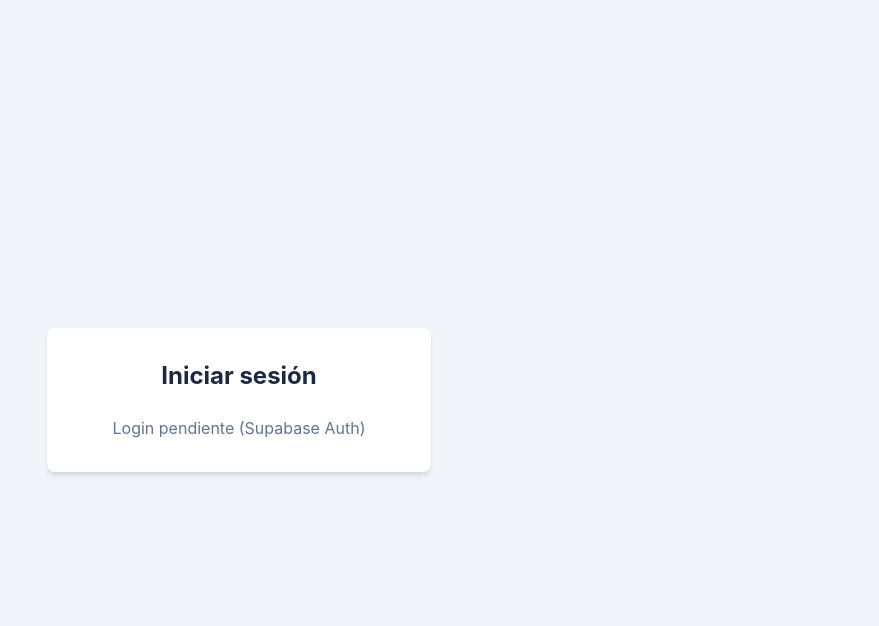
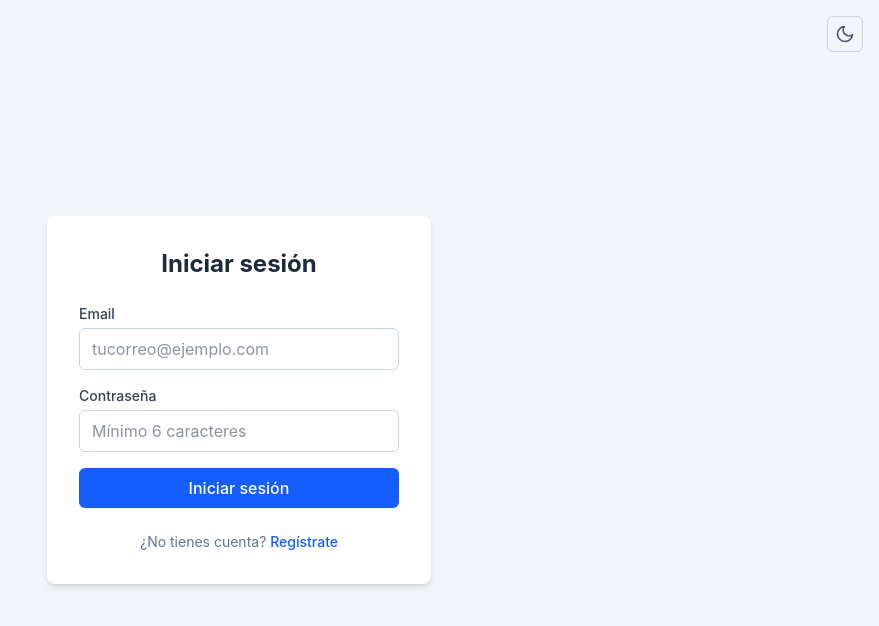
Before and after one commit to AGBR121/Trello-clone, a React (Vite) app: page / in a window 1280 px wide. Shown: the top 626 px of the page, without its empty margins (401-1280 px from the left). Built offline with nearby package versions, Linux system fonts and the light colour scheme; no server answers.

Commit message:
login e inicio implementacion modo oscuro

```diff
--- /dev/null
+++ b/specs/002-Dark-mode/Spec.md
@@ -0,0 +1,39 @@
+# Spec 002: Modo oscuro
+
+## Estado
+Borrador
+
+## Contexto
+La app debe soportar tema claro/oscuro de forma global, controlable por el
+usuario (no solo `prefers-color-scheme` del sistema), y persistente entre
+sesiones.
+
+## Qué queremos (user stories)
+
+1. **Como usuario**, quiero poder alternar entre modo claro y oscuro con un
+   botón visible en la interfaz.
+2. **Como usuario**, quiero que mi preferencia se recuerde la próxima vez
+   que entre a la app (persistencia en `localStorage`).
+3. **Como usuario nuevo** (sin preferencia guardada), quiero que la app
+   respete el tema de mi sistema operativo por defecto.
+4. **Como usuario**, quiero que todas las pantallas (login, dashboard,
+   tablero) se vean bien en ambos modos, sin contrastes rotos.
+
+## Fuera de alcance para esta spec
+- Temas personalizados más allá de claro/oscuro (ej. temas de color).
+- Sincronizar la preferencia entre dispositivos vía Supabase (se queda en
+  `localStorage` local por ahora).
+
+## Criterios de aceptación
+
+- [ ] Existe un botón/toggle de tema accesible desde cualquier pantalla.
+- [ ] El tema elegido persiste tras recargar la página.
+- [ ] Sin preferencia guardada, se usa `prefers-color-scheme` del sistema.
+- [ ] Login, Dashboard y BoardView tienen estilos `dark:` completos, sin
+      texto ilegible o fondos que rompan el contraste.
+
+## Decisión técnica
+Tailwind v4 usa `prefers-color-scheme` por defecto para `dark:`. Para
+permitir un toggle manual controlado por el usuario, se define un
+custom variant basado en clase (`.dark` en `<html>`), y un hook
+`useTheme` que la controla y persiste en `localStorage`.
--- /dev/null
+++ b/specs/002-Dark-mode/Tasks.md
@@ -0,0 +1,14 @@
+# Tasks 002: Modo oscuro
+
+- [x] T1 — Habilitar custom variant `dark` basado en clase en
+      `src/index.css`.
+- [x] T2 — Crear `src/hooks/useTheme.js` (estado, persistencia en
+      localStorage, detección de preferencia del sistema).
+- [x] T3 — Crear `src/components/ThemeToggle.jsx`.
+- [x] T4 — Aplicar `dark:` a `src/pages/Login.jsx` + agregar `ThemeToggle`.
+- [ ] T5 — Aplicar `dark:` a `src/pages/Dashboard.jsx` + agregar
+      `ThemeToggle` (pendiente hasta implementar T5 de la spec 001).
+- [ ] T6 — Aplicar `dark:` a `src/pages/BoardView.jsx` + agregar
+      `ThemeToggle`.
+- [ ] T7 — Probar: toggle persiste tras F5, respeta preferencia del
+      sistema en primera visita, sin contrastes rotos en ninguna pantalla.
--- /dev/null
+++ b/src/components/ThemeToggle.jsx
@@ -0,0 +1,30 @@
+import { useTheme } from '../hooks/useTheme'
+
+function ThemeToggle() {
+  const { theme, toggleTheme } = useTheme()
+  const isDark = theme === 'dark'
+
+  return (
+    <button
+      type="button"
+      onClick={toggleTheme}
+      aria-label={isDark ? 'Cambiar a modo claro' : 'Cambiar a modo oscuro'}
+      className="inline-flex items-center justify-center w-9 h-9 rounded-md border border-slate-300 dark:border-slate-600 text-slate-600 dark:text-slate-300 hover:bg-slate-100 dark:hover:bg-slate-700 transition"
+    >
+      {isDark ? (
+        // Ícono de sol (mostrar cuando está en modo oscuro, invita a cambiar a claro)
+        <svg xmlns="http://www.w3.org/2000/svg" className="w-5 h-5" viewBox="0 0 24 24" fill="none" stroke="currentColor" strokeWidth="2" strokeLinecap="round" strokeLinejoin="round">
+          <circle cx="12" cy="12" r="4" />
+          <path d="M12 2v2M12 20v2M4.93 4.93l1.41 1.41M17.66 17.66l1.41 1.41M2 12h2M20 12h2M6.34 17.66l-1.41 1.41M19.07 4.93l-1.41 1.41" />
+        </svg>
+      ) : (
+        // Ícono de luna (mostrar cuando está en modo claro, invita a cambiar a oscuro)
+        <svg xmlns="http://www.w3.org/2000/svg" className="w-5 h-5" viewBox="0 0 24 24" fill="none" stroke="currentColor" strokeWidth="2" strokeLinecap="round" strokeLinejoin="round">
+          <path d="M21 12.79A9 9 0 1 1 11.21 3 7 7 0 0 0 21 12.79z" />
+        </svg>
+      )}
+    </button>
+  )
+}
+
+export default ThemeToggle
--- /dev/null
+++ b/src/hooks/useTheme.js
@@ -0,0 +1,32 @@
+import { useState, useEffect } from 'react'
+
+const STORAGE_KEY = 'theme'
+
+function getInitialTheme() {
+  const saved = localStorage.getItem(STORAGE_KEY)
+  if (saved === 'light' || saved === 'dark') return saved
+
+  // Sin preferencia guardada: usar la del sistema operativo.
+  const prefersDark = window.matchMedia('(prefers-color-scheme: dark)').matches
+  return prefersDark ? 'dark' : 'light'
+}
+
+export function useTheme() {
+  const [theme, setTheme] = useState(getInitialTheme)
+
+  useEffect(() => {
+    const root = document.documentElement
+    if (theme === 'dark') {
+      root.classList.add('dark')
+    } else {
+      root.classList.remove('dark')
+    }
+    localStorage.setItem(STORAGE_KEY, theme)
+  }, [theme])
+
+  function toggleTheme() {
+    setTheme((prev) => (prev === 'dark' ? 'light' : 'dark'))
+  }
+
+  return { theme, toggleTheme }
+}
--- a/src/index.css
+++ b/src/index.css
@@ -1 +1,7 @@
 @import "tailwindcss";
+
+@layer components {
+  .dark {
+    color-scheme: dark;
+  }
+}
--- a/src/pages/Login.jsx
+++ b/src/pages/Login.jsx
@@ -1,11 +1,133 @@
+import { useState } from 'react'
+import { useNavigate } from 'react-router-dom'
+import { useAuth } from '../hooks/useAuth'
+import ThemeToggle from '../components/ThemeToggle'
+
 function Login() {
+  const { signIn, signUp } = useAuth()
+  const navigate = useNavigate()
+
+  const [mode, setMode] = useState('signin')
+  const [email, setEmail] = useState('')
+  const [password, setPassword] = useState('')
+  const [error, setError] = useState(null)
+  const [infoMessage, setInfoMessage] = useState(null)
+  const [submitting, setSubmitting] = useState(false)
+
+  const isSignUp = mode === 'signup'
+
+  async function handleSubmit(e) {
+    e.preventDefault()
+    setError(null)
+    setInfoMessage(null)
+    setSubmitting(true)
+
+    const action = isSignUp ? signUp : signIn
+    const { data, error } = await action(email, password)
+
+    setSubmitting(false)
+
+    if (error) {
+      setError(error)
+      return
+    }
+
+    if (isSignUp) {
+      if (!data.session) {
+        setInfoMessage(
+          'Cuenta creada. Revisa tu email para confirmar tu cuenta antes de iniciar sesión.'
+        )
+        setMode('signin')
+        return
+      }
+    }
+
+    navigate('/dashboard')
+  }
+
+  function toggleMode() {
+    setMode(isSignUp ? 'signin' : 'signup')
+    setError(null)
+    setInfoMessage(null)
+  }
+
   return (
-    <div className="min-h-screen bg-slate-100 flex items-center justify-center">
-      <div className="bg-white p-8 rounded-lg shadow-md w-full max-w-sm">
-        <h1 className="text-2xl font-bold text-slate-800 mb-6 text-center">
-          Iniciar sesión
+    <div className="min-h-screen bg-slate-100 dark:bg-slate-900 flex items-center justify-center px-4 relative transition-colors">
+      <div className="absolute top-4 right-4">
+        <ThemeToggle />
+      </div>
+      <div className="bg-white dark:bg-slate-800 p-8 rounded-lg shadow-md dark:shadow-none dark:border dark:border-slate-700 w-full max-w-sm transition-colors">
+        <h1 className="text-2xl font-bold text-slate-800 dark:text-slate-100 mb-6 text-center">
+          {isSignUp ? 'Crear cuenta' : 'Iniciar sesión'}
         </h1>
-        <p className="text-slate-500 text-center">Login pendiente (Supabase Auth)</p>
+
+        <form onSubmit={handleSubmit} className="space-y-4">
+          <div>
+            <label htmlFor="email" className="block text-sm font-medium text-slate-700 dark:text-slate-300 mb-1">
+              Email
+            </label>
+            <input
+              id="email"
+              type="email"
+              required
+              value={email}
+              onChange={(e) => setEmail(e.target.value)}
+              className="w-full border border-slate-300 dark:border-slate-600 rounded-md px-3 py-2 text-slate-800 dark:text-slate-100 dark:bg-slate-900 focus:outline-none focus:ring-2 focus:ring-blue-500"
+              placeholder="tucorreo@ejemplo.com"
+            />
+          </div>
+
+          <div>
+            <label htmlFor="password" className="block text-sm font-medium text-slate-700 dark:text-slate-300 mb-1">
+              Contraseña
+            </label>
+            <input
+              id="password"
+              type="password"
+              required
+              minLength={6}
+              value={password}
+              onChange={(e) => setPassword(e.target.value)}
+              className="w-full border border-slate-300 dark:border-slate-600 rounded-md px-3 py-2 text-slate-800 dark:text-slate-100 dark:bg-slate-900 focus:outline-none focus:ring-2 focus:ring-blue-500"
+              placeholder="Mínimo 6 caracteres"
+            />
+          </div>
+
+          {error && (
+            <p className="text-sm text-red-600 dark:text-red-400 bg-red-50 dark:bg-red-950 border border-red-200 dark:border-red-800 rounded-md px-3 py-2">
+              {error}
+            </p>
+          )}
+
+          {infoMessage && (
+            <p className="text-sm text-green-700 dark:text-green-400 bg-green-50 dark:bg-green-950 border border-green-200 dark:border-green-800 rounded-md px-3 py-2">
+              {infoMessage}
+            </p>
+          )}
+
+          <button
+            type="submit"
+            disabled={submitting}
+            className="w-full bg-blue-600 text-white font-medium py-2 rounded-md hover:bg-blue-700 disabled:opacity-50 disabled:cursor-not-allowed transition"
+          >
+            {submitting
+              ? 'Procesando...'
+              : isSignUp
+              ? 'Registrarme'
+              : 'Iniciar sesión'}
+          </button>
+        </form>
+
+        <p className="text-sm text-slate-500 dark:text-slate-400 text-center mt-6">
+          {isSignUp ? '¿Ya tienes cuenta?' : '¿No tienes cuenta?'}{' '}
+          <button
+            type="button"
+            onClick={toggleMode}
+            className="text-blue-600 dark:text-blue-400 hover:underline font-medium"
+          >
+            {isSignUp ? 'Inicia sesión' : 'Regístrate'}
+          </button>
+        </p>
       </div>
     </div>
   )
```
Also changed, not shown: .specify/memory/constitution.md, src/hooks/useAuth.js (renamed from src/lib/useAuth.js).
